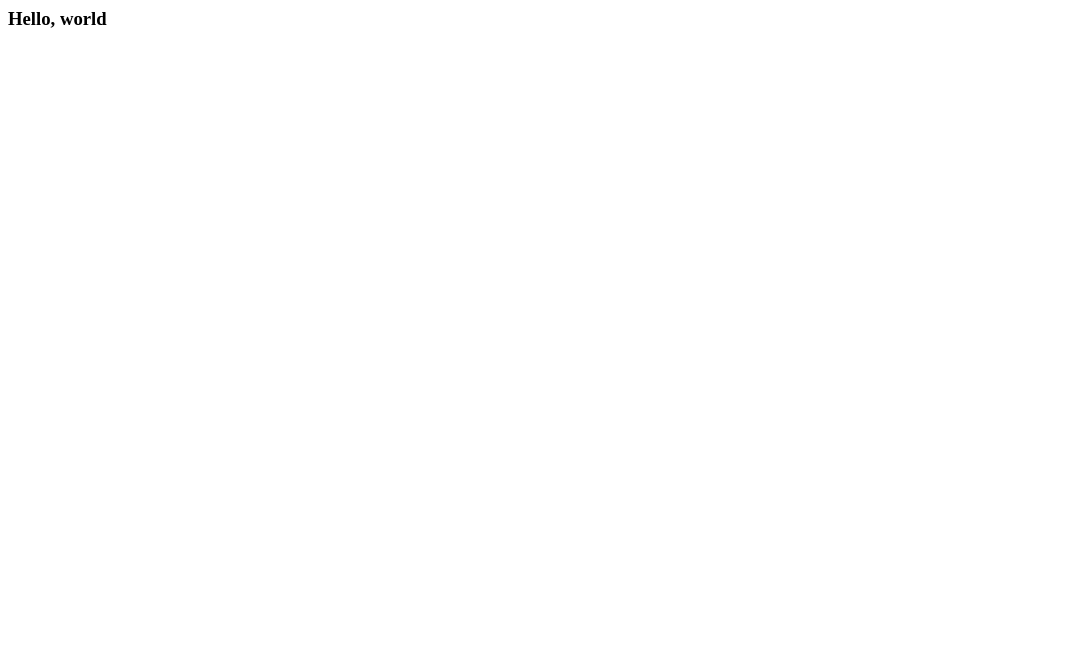
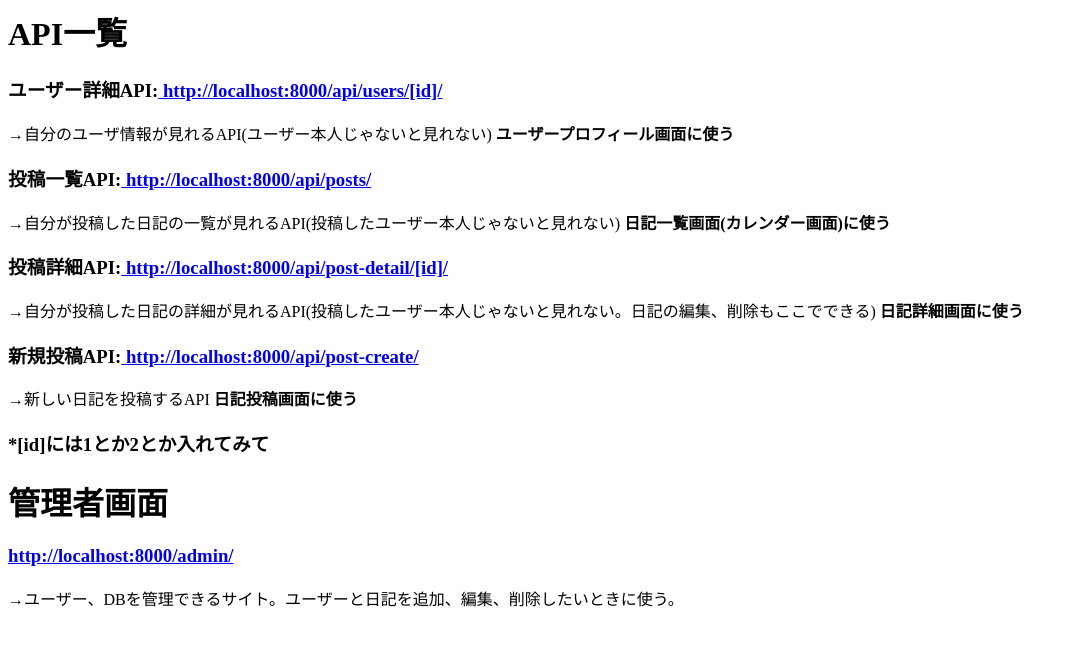
Before and after one commit to 5skip/yumeniki, a Django app: page / in a window 1280 px wide. Before the commit the part shown is almost empty. Shown: the top 646 px of the page, without its empty margins (0-1077 px from the left). Run offline with Django 5.2, Linux system fonts and the light colour scheme.

Commit message:
API一覧画面作成

```diff
--- a/backend/page/templates/index.html
+++ b/backend/page/templates/index.html
@@ -1 +1,26 @@
-<h3>Hello, world</h3>
+<html>
+    <h1>API一覧</h1>
+
+    <h3>ユーザー詳細API:<a href="http://localhost:8000/api/users/[id]/"> http://localhost:8000/api/users/[id]/</a></h3>
+    <p>
+        →自分のユーザ情報が見れるAPI(ユーザー本人じゃないと見れない) <strong>ユーザープロフィール画面に使う</strong>
+    </p>
+    <h3>投稿一覧API:<a href="http://localhost:8000/api/posts/"> http://localhost:8000/api/posts/</a></h3>
+    <p>
+        →自分が投稿した日記の一覧が見れるAPI(投稿したユーザー本人じゃないと見れない) <strong>日記一覧画面(カレンダー画面)に使う</strong>
+    </p>
+    <h3>投稿詳細API:<a href="http://localhost:8000/api/post-detail/[id]/"> http://localhost:8000/api/post-detail/[id]/</a></h3>
+    <p>
+        →自分が投稿した日記の詳細が見れるAPI(投稿したユーザー本人じゃないと見れない。日記の編集、削除もここでできる) <strong>日記詳細画面に使う</strong>
+    </p>
+    <h3>新規投稿API:<a href="http://localhost:8000/api/post-create/"> http://localhost:8000/api/post-create/</a></h3>
+    <p>
+        →新しい日記を投稿するAPI <strong>日記投稿画面に使う</strong>
+    </p>
+
+    <h3>*[id]には1とか2とか入れてみて</h3>
+
+    <h1>管理者画面</h1>
+    <h3><a href="http://localhost:8000/admin/">http://localhost:8000/admin/</a></h3>
+    <p>→ユーザー、DBを管理できるサイト。ユーザーと日記を追加、編集、削除したいときに使う。</p>
+</html>
```
